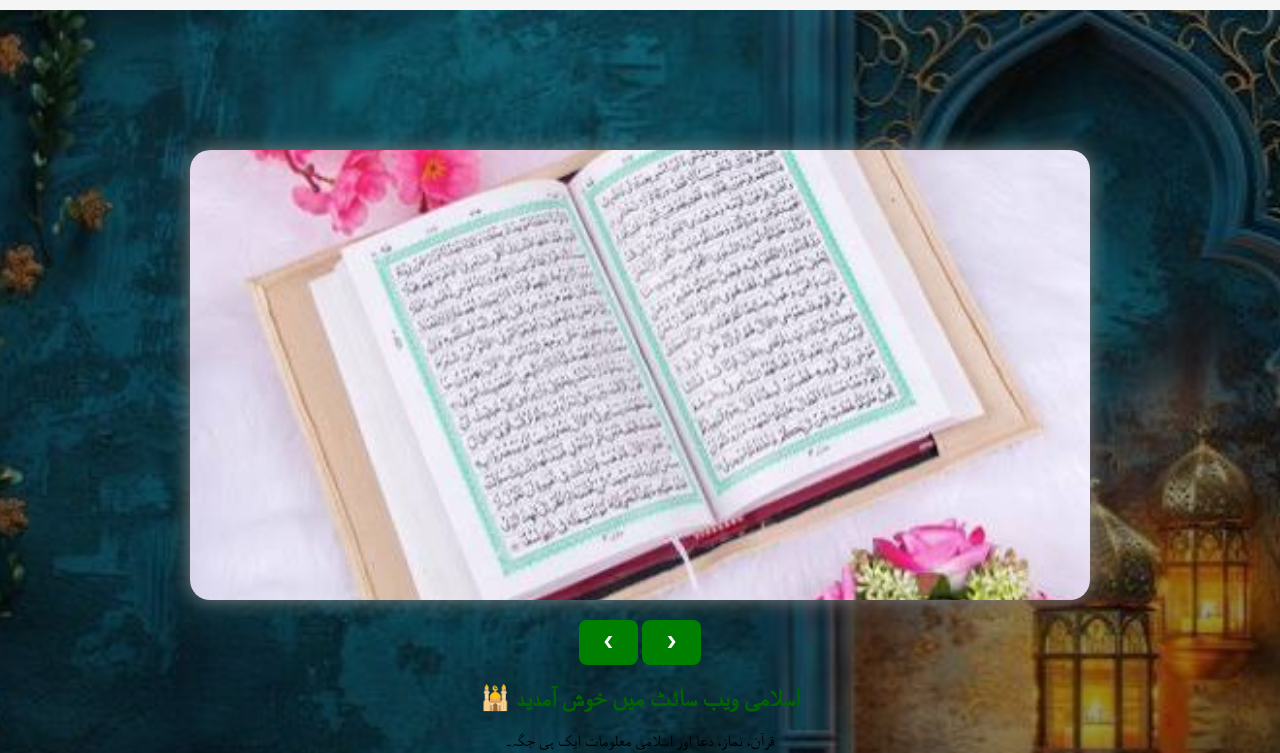
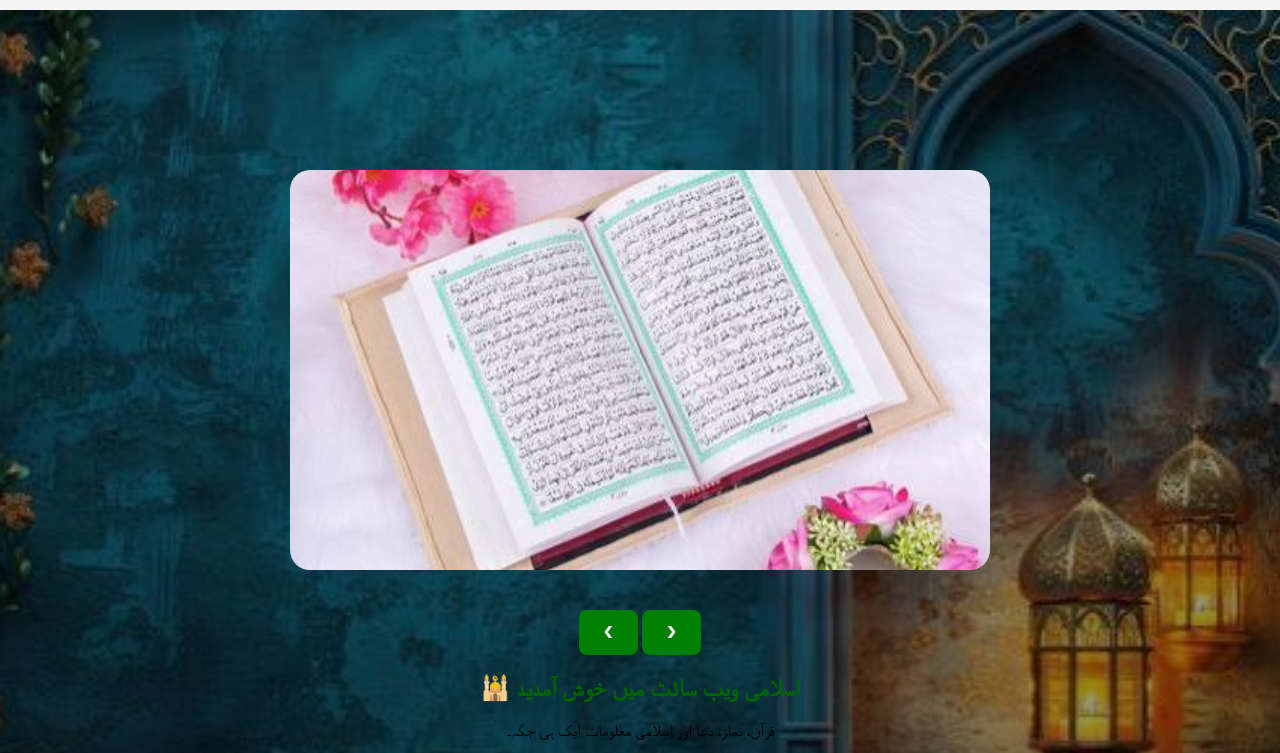
Before and after one commit to hussanrana935-cmyk/Islamic-Website, a plain HTML site: page index.html in a window 1280 px wide. Shown: the part 447-1200 px from the top of the page. Drawn offline with Linux system fonts and the light colour scheme; no server answers.

Commit message:
Update style.css

```diff
--- a/style.css
+++ b/style.css
@@ -74,15 +74,15 @@ h3{
 /* Slider */
 
 #slider{
-    width:900px;
-    max-width:95%;
-    height:450px;
+    width:700px;
+    max-width:90%;
+    height:400px;
     object-fit:cover;
     border-radius:20px;
-    box-shadow:0 0 20px gray;
     display:block;
-    margin:20px auto;
-    transition:1s;
+    margin:40px auto;
+    position:relative;
+    z-index:2;
 }
 
 /* Buttons */
```
